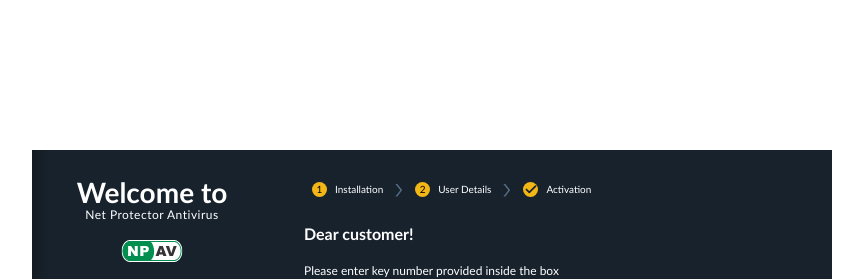
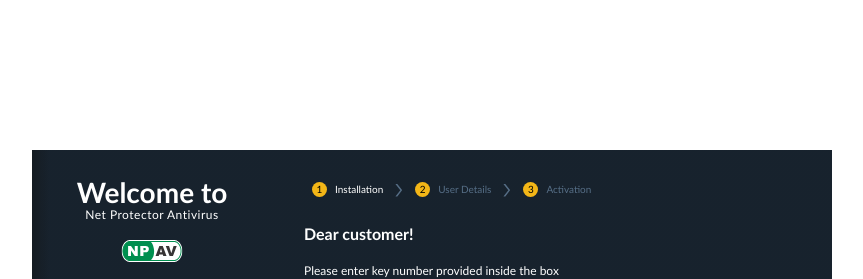
Before and after one commit to hiTushar/np, a React (Create React App) app: page /new in a window 1280 px wide. Shown: the top 279 px of the page, without its empty margins (208-1071 px from the left). Built offline with nearby package versions, Linux system fonts and the light colour scheme.

Commit message:
Add ui fix for breadcrumb in user reg flow

```diff
--- a/src/pages/UserRegistration/NavPanel/NavPanel.css
+++ b/src/pages/UserRegistration/NavPanel/NavPanel.css
@@ -22,3 +22,15 @@
     justify-content: center;
     margin-right: 8px;
 }
+
+.user-navpanel__step-name--active {
+    color: white;
+}
+
+.user-navpanel__step-name--inactive {
+    color: #566E86;
+}
+
+.user-navpanel__step-name--done {
+    color: #F3B617;
+}
--- a/src/pages/UserRegistration/NavPanel/NavPanel.js
+++ b/src/pages/UserRegistration/NavPanel/NavPanel.js
@@ -15,13 +15,13 @@
                 </>
             )
         }
-        if(currentStep > formStep || formStep === 3) {
+        if(currentStep > formStep) {
             return (
                 <>
                     <div className='user-navpanel__step-val'>
                         <img src={tick} alt={'tick'} />
                     </div>
-                    <div className='user-navpanel__step-name--active'>{formStepName}</div>
+                    <div className='user-navpanel__step-name--done'>{formStepName}</div>
                 </>
             )
         }
```
